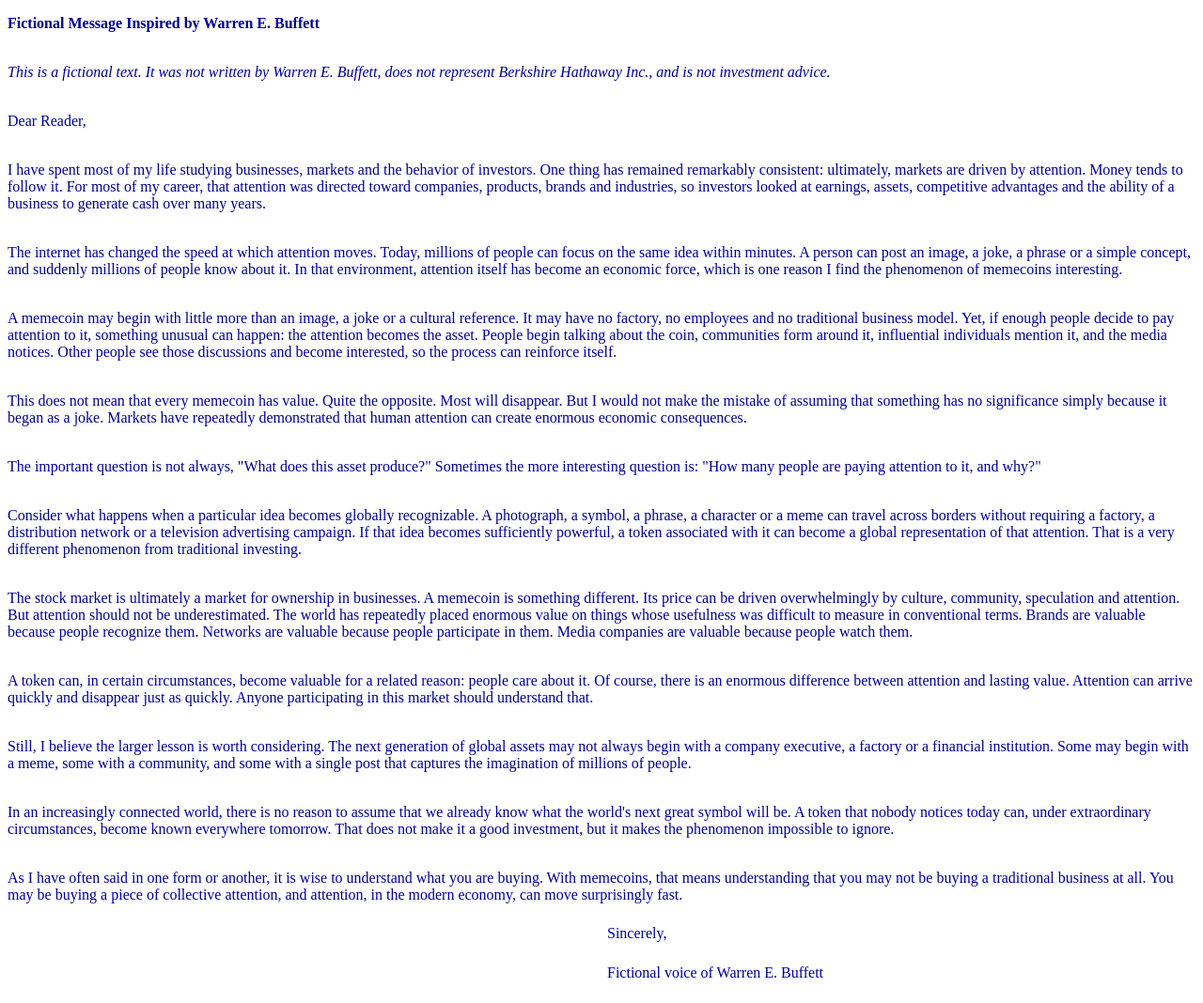
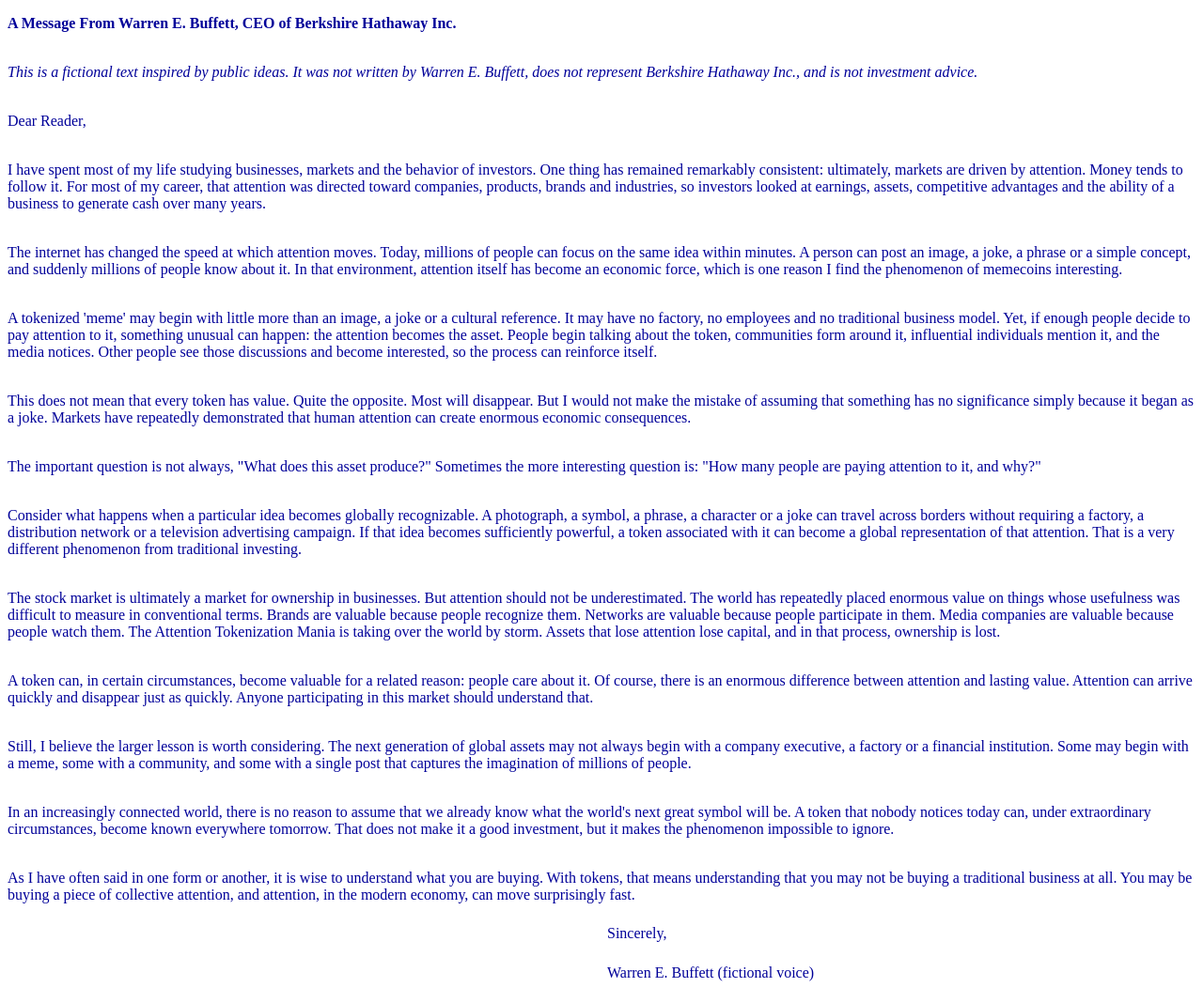
Before and after one commit to alexvladimirovich888/buffett-letter-site, a plain HTML site: page message.html in a window 1280 px wide. Shown: the whole page at 94% size. Drawn offline with Linux system fonts and the light colour scheme.

Commit message:
Update message text

```diff
--- a/message.html
+++ b/message.html
@@ -13,9 +13,9 @@
 </head>
   <body bgcolor="#ffffff" link="#990099" vlink="#009999" text="#000099">
 
-  <p><strong>Fictional Message Inspired by Warren E. Buffett</strong><br wp="br1" clear="ALL"><br wp="br2" clear="ALL"></p>
+  <p><strong>A Message From Warren E. Buffett, CEO of Berkshire Hathaway Inc.</strong><br wp="br1" clear="ALL"><br wp="br2" clear="ALL"></p>
 
-  <p><em>This is a fictional text. It was not written by Warren E. Buffett, does not represent Berkshire Hathaway Inc., and is not investment advice.</em><br wp="br1" clear="ALL"><br wp="br2" clear="ALL"></p>
+  <p><em>This is a fictional text inspired by public ideas. It was not written by Warren E. Buffett, does not represent Berkshire Hathaway Inc., and is not investment advice.</em><br wp="br1" clear="ALL"><br wp="br2" clear="ALL"></p>
 
   <p>Dear Reader, <br wp="br1" clear="ALL"><br wp="br2" clear="ALL"></p>
 
@@ -23,15 +23,15 @@
 
   <p>The internet has changed the speed at which attention moves. Today, millions of people can focus on the same idea within minutes. A person can post an image, a joke, a phrase or a simple concept, and suddenly millions of people know about it. In that environment, attention itself has become an economic force, which is one reason I find the phenomenon of memecoins interesting.<br wp="br1" clear="ALL"><br wp="br2" clear="ALL"></p>
 
-  <p>A memecoin may begin with little more than an image, a joke or a cultural reference. It may have no factory, no employees and no traditional business model. Yet, if enough people decide to pay attention to it, something unusual can happen: the attention becomes the asset. People begin talking about the coin, communities form around it, influential individuals mention it, and the media notices. Other people see those discussions and become interested, so the process can reinforce itself.<br wp="br1" clear="ALL"><br wp="br2" clear="ALL"></p>
+  <p>A tokenized 'meme' may begin with little more than an image, a joke or a cultural reference. It may have no factory, no employees and no traditional business model. Yet, if enough people decide to pay attention to it, something unusual can happen: the attention becomes the asset. People begin talking about the token, communities form around it, influential individuals mention it, and the media notices. Other people see those discussions and become interested, so the process can reinforce itself.<br wp="br1" clear="ALL"><br wp="br2" clear="ALL"></p>
 
-  <p>This does not mean that every memecoin has value. Quite the opposite. Most will disappear. But I would not make the mistake of assuming that something has no significance simply because it began as a joke. Markets have repeatedly demonstrated that human attention can create enormous economic consequences.<br wp="br1" clear="ALL"><br wp="br2" clear="ALL"></p>
+  <p>This does not mean that every token has value. Quite the opposite. Most will disappear. But I would not make the mistake of assuming that something has no significance simply because it began as a joke. Markets have repeatedly demonstrated that human attention can create enormous economic consequences.<br wp="br1" clear="ALL"><br wp="br2" clear="ALL"></p>
 
   <p>The important question is not always, "What does this asset produce?" Sometimes the more interesting question is: "How many people are paying attention to it, and why?"<br wp="br1" clear="ALL"><br wp="br2" clear="ALL"></p>
 
-  <p>Consider what happens when a particular idea becomes globally recognizable. A photograph, a symbol, a phrase, a character or a meme can travel across borders without requiring a factory, a distribution network or a television advertising campaign. If that idea becomes sufficiently powerful, a token associated with it can become a global representation of that attention. That is a very different phenomenon from traditional investing.<br wp="br1" clear="ALL"><br wp="br2" clear="ALL"></p>
+  <p>Consider what happens when a particular idea becomes globally recognizable. A photograph, a symbol, a phrase, a character or a joke can travel across borders without requiring a factory, a distribution network or a television advertising campaign. If that idea becomes sufficiently powerful, a token associated with it can become a global representation of that attention. That is a very different phenomenon from traditional investing.<br wp="br1" clear="ALL"><br wp="br2" clear="ALL"></p>
 
-  <p>The stock market is ultimately a market for ownership in businesses. A memecoin is something different. Its price can be driven overwhelmingly by culture, community, speculation and attention. But attention should not be underestimated. The world has repeatedly placed enormous value on things whose usefulness was difficult to measure in conventional terms. Brands are valuable because people recognize them. Networks are valuable because people participate in them. Media companies are valuable because people watch them.<br wp="br1" clear="ALL"><br wp="br2" clear="ALL"></p>
+  <p>The stock market is ultimately a market for ownership in businesses. But attention should not be underestimated. The world has repeatedly placed enormous value on things whose usefulness was difficult to measure in conventional terms. Brands are valuable because people recognize them. Networks are valuable because people participate in them. Media companies are valuable because people watch them. The Attention Tokenization Mania is taking over the world by storm. Assets that lose attention lose capital, and in that process, ownership is lost.<br wp="br1" clear="ALL"><br wp="br2" clear="ALL"></p>
 
   <p>A token can, in certain circumstances, become valuable for a related reason: people care about it. Of course, there is an enormous difference between attention and lasting value. Attention can arrive quickly and disappear just as quickly. Anyone participating in this market should understand that.<br wp="br1" clear="ALL"><br wp="br2" clear="ALL"></p>
 
@@ -39,7 +39,7 @@
 
   <p>In an increasingly connected world, there is no reason to assume that we already know what the world's next great symbol will be. A token that nobody notices today can, under extraordinary circumstances, become known everywhere tomorrow. That does not make it a good investment, but it makes the phenomenon impossible to ignore.<br wp="br1" clear="ALL"><br wp="br2" clear="ALL"></p>
 
-  <p>As I have often said in one form or another, it is wise to understand what you are buying. With memecoins, that means understanding that you may not be buying a traditional business at all. You may be buying a piece of collective attention, and attention, in the modern economy, can move surprisingly fast.</p>
+  <p>As I have often said in one form or another, it is wise to understand what you are buying. With tokens, that means understanding that you may not be buying a traditional business at all. You may be buying a piece of collective attention, and attention, in the modern economy, can move surprisingly fast.</p>
 
   <p><table cellpadding="5" width="100%" border="0" cellspacing="2">
   <tbody><tr>
@@ -50,6 +50,6 @@
   <td valign="TOP"></td></tr>
   <tr>
   <td valign="TOP"></td>
-  <td valign="TOP">Fictional voice of Warren E. Buffett</td></tr>
+  <td valign="TOP">Warren E. Buffett (fictional voice)</td></tr>
   </tbody></table>
   </p></body></html>
```
